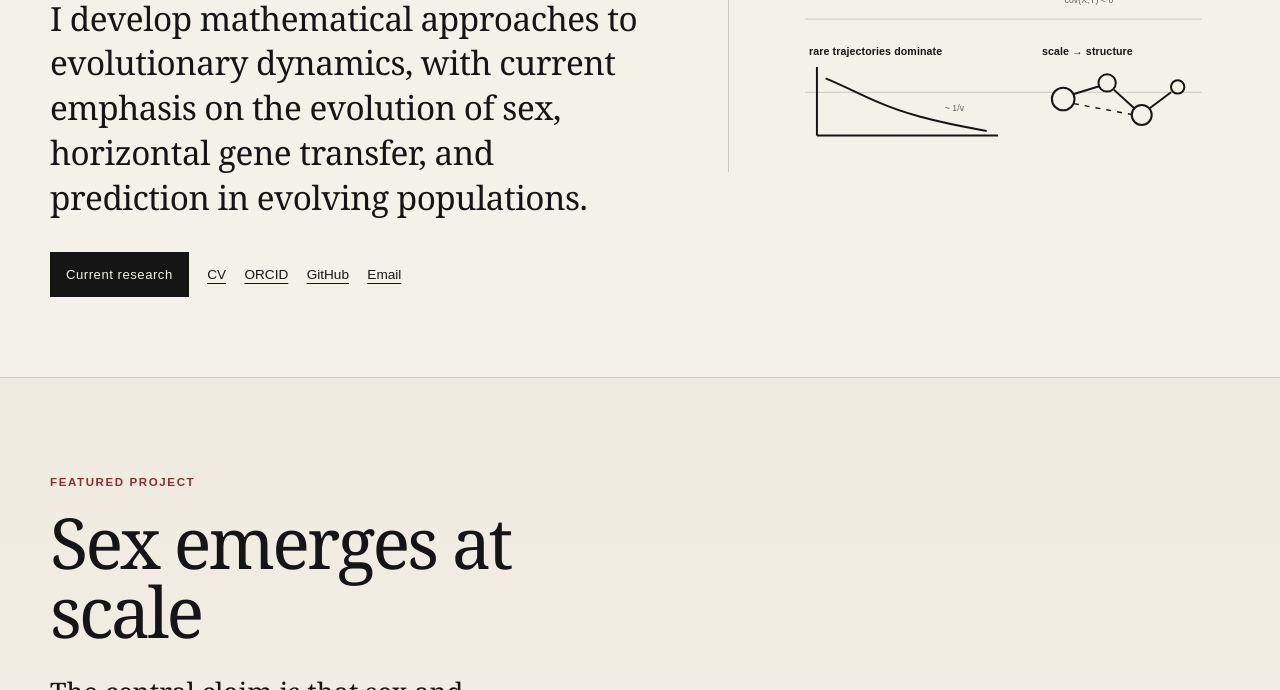
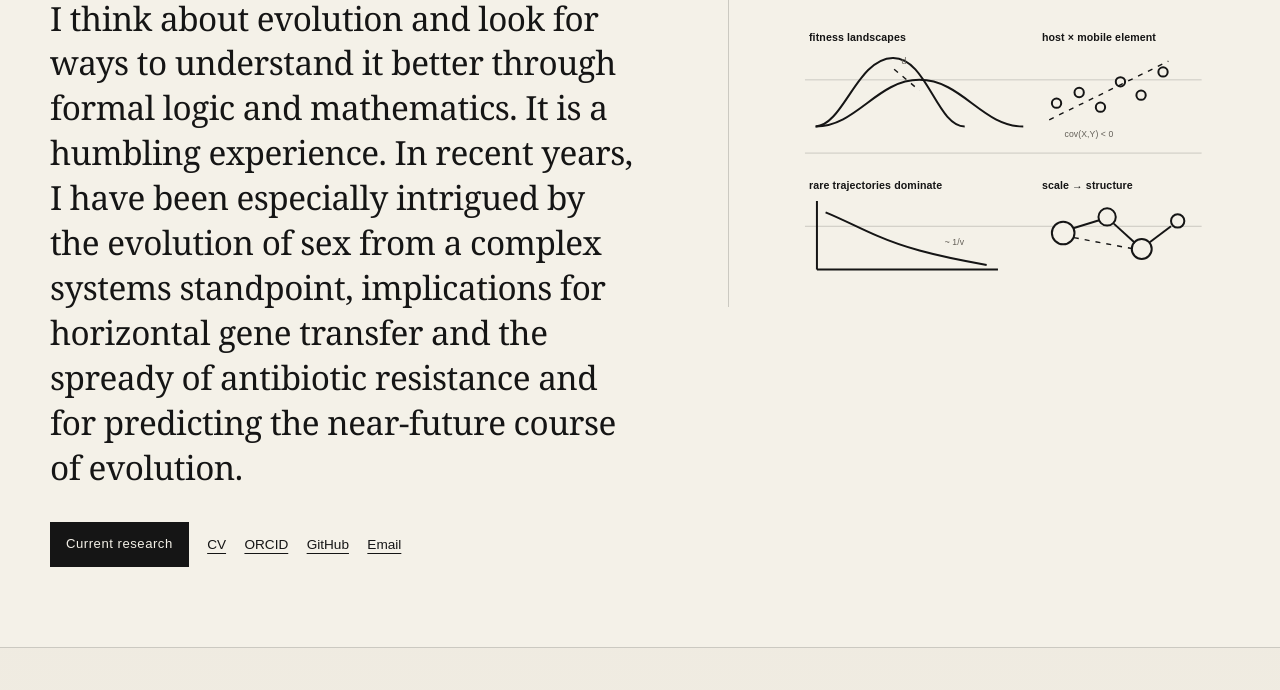
Before and after one commit to pgerrish/pgerrish.github.io, a plain HTML site: page index.html in a window 1280 px wide. Shown: the part 431-1121 px from the top of the page. Drawn offline with Linux system fonts and the light colour scheme.

Commit message:
Revise lede paragraph in index.html
Updated the lede paragraph to reflect recent interests in evolutionary genetics.

```diff
--- a/index.html
+++ b/index.html
@@ -31,7 +31,7 @@
         <div class="hero-copy">
           <p class="eyebrow">Theoretical evolutionary genetics</p>
           <h1>Philip J. Gerrish</h1>
-          <p class="lede">I develop mathematical approaches to evolutionary dynamics, with current emphasis on the evolution of sex, horizontal gene transfer, and prediction in evolving populations.</p>
+          <p class="lede">I think about evolution and look for ways to understand it better through formal logic and mathematics. It is a humbling experience. In recent years, I have been especially intrigued by the evolution of sex from a complex systems standpoint, implications for horizontal gene transfer and the spready of antibiotic resistance and for predicting the near-future course of evolution.</p>
           <div class="hero-links" aria-label="Primary links">
             <a class="button" href="#research">Current research</a>
             <a class="text-link" href="cv.html">CV</a>
```
